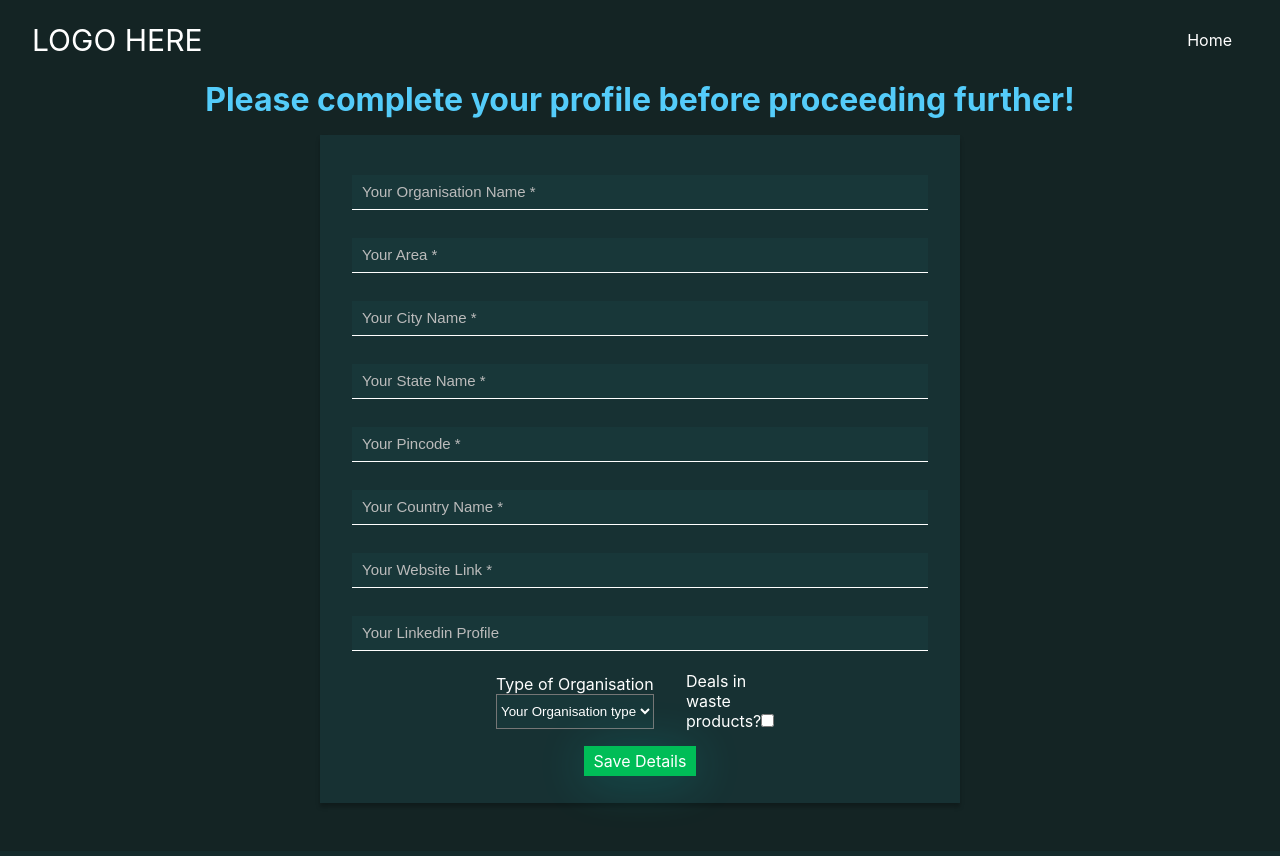
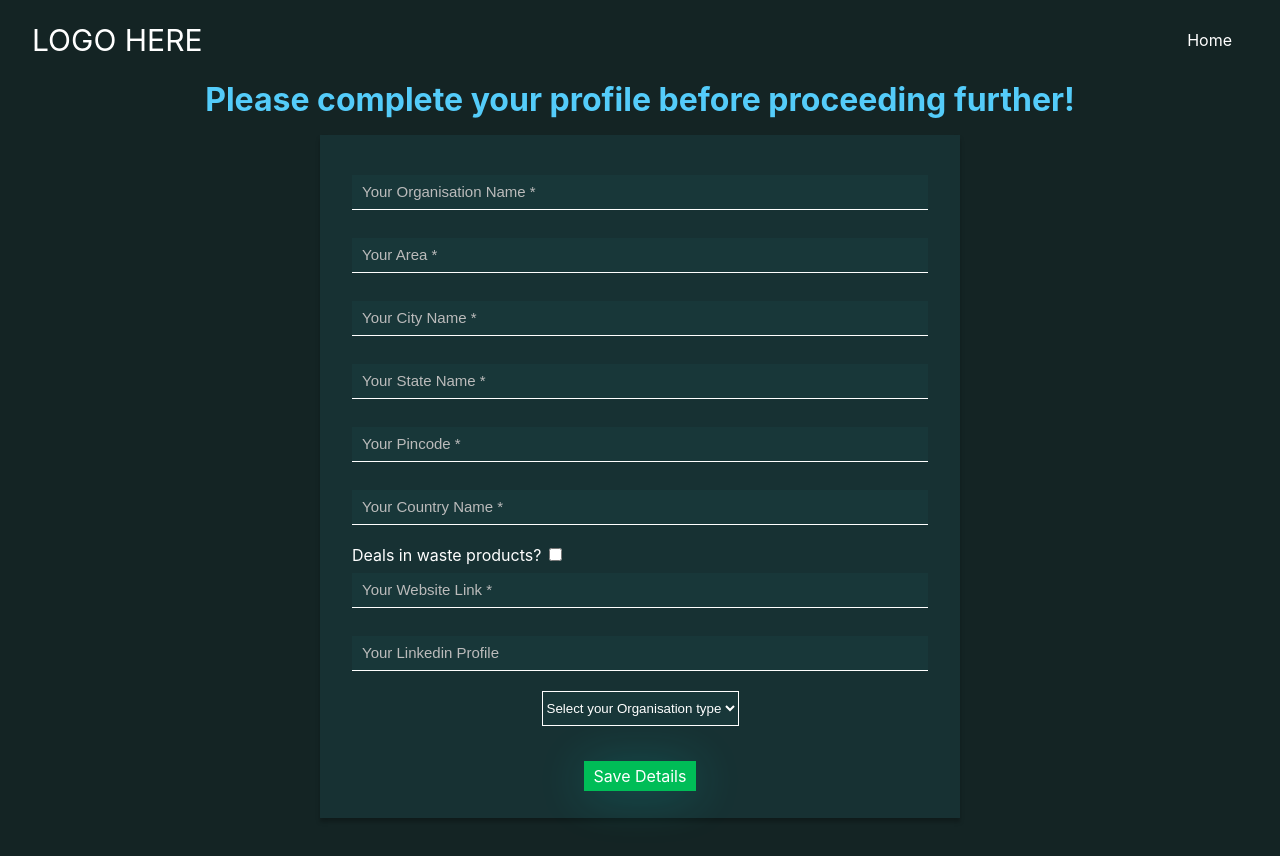
Before and after one commit to gdscnitp/Carbonops, a Next.js app: page /profile-org-form in a window 1280 px wide. Shown: the top 856 px of the page. Built offline with nearby package versions, Linux system fonts and the light colour scheme.

Commit message:
updated deals input position

```diff
--- a/src/components/verificationForms/OrgForm.module.css
+++ b/src/components/verificationForms/OrgForm.module.css
@@ -20,32 +20,42 @@
   flex-direction: column;
 }
 
-  .formOrg form .typesDeals{
-      width: 50%;
+.formOrg form .dealsCheckbox {
+  width: 90%;
+  color: white;
+  display: flex;
+  align-items: flex-start;
+}
+
+.formOrg form .dealsCheckbox input {
+  margin-left: 0.5rem;
+}
+
+.formOrg form .eventType {
   color: white;
   display: flex;
   align-items: center;
   flex-direction: row;
-
 }
 
-  .formOrg form .typesDeals label{
-      margin: 0 1rem;
-
+.formOrg form .select {
+  height: 35px;
+  color: white;
+  background: rgba(25, 59, 62, 0.6);
+  border: 1px solid white;
 }
 
-  .formOrg form .select{
+.formOrg form .select::option {
   height: 35px;
   color: white;
   background: rgba(25, 59, 62, 0.6);
 }
 
-  .formOrg form .select::option{
+.formOrg form .select .option {
   height: 35px;
+  background-color: #142424;
   color: white;
-    background: rgba(25, 59, 62, 0.6);
 }
-
 .formOrg .input {
   padding: 0 10px;
   width: 90%;
@@ -84,7 +94,7 @@
   .formOrg {
     width: 90%;
   }
-      .formOrg form .typesDeals{
+  .formOrg form .typesDeals {
     width: 90%;
   }
 }
--- a/src/components/verificationForms/VerifyOrg.js
+++ b/src/components/verificationForms/VerifyOrg.js
@@ -117,6 +117,40 @@ export default function VerifyOrg() {
             />
             <br />
 
+            <div className={styles.dealsCheckbox}>
+              <label htmlFor="deals">
+                Deals in waste products?
+                <input
+                  id="deals"
+                  type="checkbox"
+                  value={dealsBool}
+                  onClick={() => {
+                    setDealsBool(!dealsBool);
+                  }}
+                />
+              </label>
+              <br />
+            </div>
+
+            {dealsBool ? (
+              <>
+                <input
+                  className={`${styles.input} `}
+                  type="text"
+                  placeholder="Waste Requirements *"
+                  id="wasteRequirements"
+                  name="wasteRequirements"
+                  value={orgProfValues.wasteRequirements}
+                  onChange={handleChange}
+                  required
+                  autoComplete="off"
+                />
+                <br />
+              </>
+            ) : (
+              ""
+            )}
+
             <input
               className={`${styles.input} `}
               type="url"
@@ -142,9 +176,6 @@ export default function VerifyOrg() {
             />
             <br />
 
-            <div className={styles.typesDeals}>
-              <label className={styles.eventType} htmlFor="eventType">
-                Type of Organisation <br />
             <select
               className={styles.select}
               id="typeOfOrganisation"
@@ -154,50 +185,16 @@ export default function VerifyOrg() {
               required
               autoComplete="off"
             >
-                  <option value=""> Your Organisation type</option>
-                  <option value="Cooperatives">Cooperatives</option>
-                  <option value="Self help groups">Self help groups</option>
-                  <option value="Private">Private </option>
+              <option value="" disabled>
+                Select your Organisation type
+              </option>
+              <option  className={styles.option} value="Cooperatives">Cooperatives</option>
+              <option className={styles.option} value="Self help groups">Self help groups</option>
+              <option className={styles.option} value="Private">Private </option>
             </select>
             <br />
-              </label>
-              <br />
-
-              <label htmlFor="deals">
-                Deals in waste products?
-                <input
-                  id="deals"
-                  type="checkbox"
-                  value={dealsBool}
-                  onClick={() => {
-                    setDealsBool(!dealsBool);
-                  }}
-                />
-              </label>
-              <br />
-              <br />
-            </div>
 
             <br />
-
-            {dealsBool ? (
-              <>
-                <input
-                  className={`${styles.input} `}
-                  type="text"
-                  placeholder="Waste Requirements"
-                  id="wasteRequirements"
-                  name="wasteRequirements"
-                  value={orgProfValues.wasteRequirements}
-                  onChange={handleChange}
-                  required
-                  autoComplete="off"
-                />
-                <br />
-              </>
-            ) : (
-              ""
-            )}
 
             <div className={styles.button}>
               <a onClick={handleSubmit}> Save Details</a>
```
Lines whose indentation alone changed are shown as unchanged.
